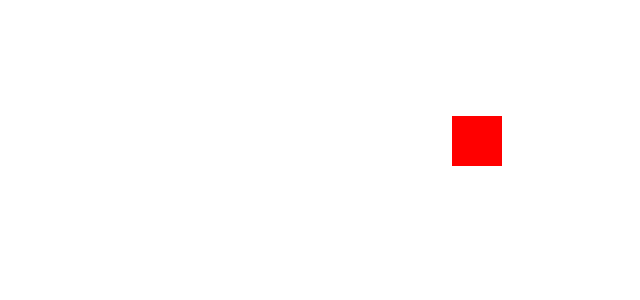
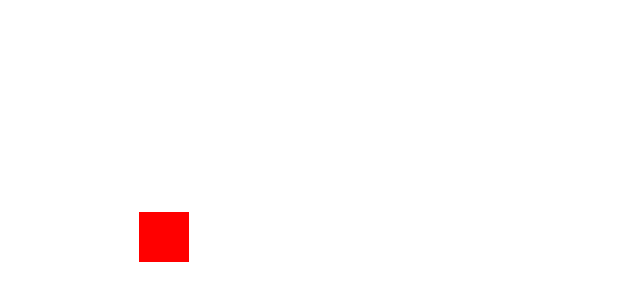
Before and after one commit to mugi93/space-invaders, a React (Create React App) app in the folder space-invaders/: page / in a window 1280 px wide. Shown: the part 392-692 px from the top of the page, without its empty margins (163-803 px from the left). Built offline with nearby package versions, Linux system fonts and the light colour scheme.

Commit message:
spaceship finish v2

```diff
--- a/space-invaders/src/App.js
+++ b/space-invaders/src/App.js
@@ -7,8 +7,7 @@ class App extends React.Component {
   constructor() {
     super();
     this.state = {
-      spaceshipPositionRow: 6,
-
+      spaceshipPositionColumn: 23
     }
 
       this.keyDownHandler = this.keyDownHandler.bind(this)
@@ -21,13 +20,9 @@ class App extends React.Component {
   keyDownHandler(e) {
 
     if (e.keyCode === 39) {
-      this.setState({
-        spaceshipPositionRow : this.state.spaceshipPositionRow + 1
-      })
+      this.setState({spaceshipPositionColumn : this.state.spaceshipPositionColumn + 1})
     } else if (e.keyCode === 37) {
-      this.setState({
-        spaceshipPositionRow : this.state.spaceshipPositionRow - 1
-      })
+      this.setState({spaceshipPositionColumn : this.state.spaceshipPositionColumn - 1})
     }
   }
 
@@ -38,13 +33,13 @@ class App extends React.Component {
       id="bigDiv"
        tabIndex={1}
       style={{
-        display: 'grid', gridTemplateColumns: 'repeat(11,1fr)',
-        gridTemplateRows: 'repeat(11,1fr)', justifyItems: 'center'
+        display: 'grid', gridTemplateColumns: 'repeat(45,14.2px)',
+        gridTemplateRows: 'repeat(45,14.2px)', justifyItems: 'center'
       }}>
 
         <Spaceship
-          gridPositionColumn={this.state.spaceshipPositionRow}
-          gridPositionRow={11} />
+          gridPositionColumn={this.state.spaceshipPositionColumn}
+          gridPositionRow={43} />
       </div>
     )
   }
```
Also changed, not shown: space-invaders/src/components/Spaceship.jsx (+1 -23 lines).
